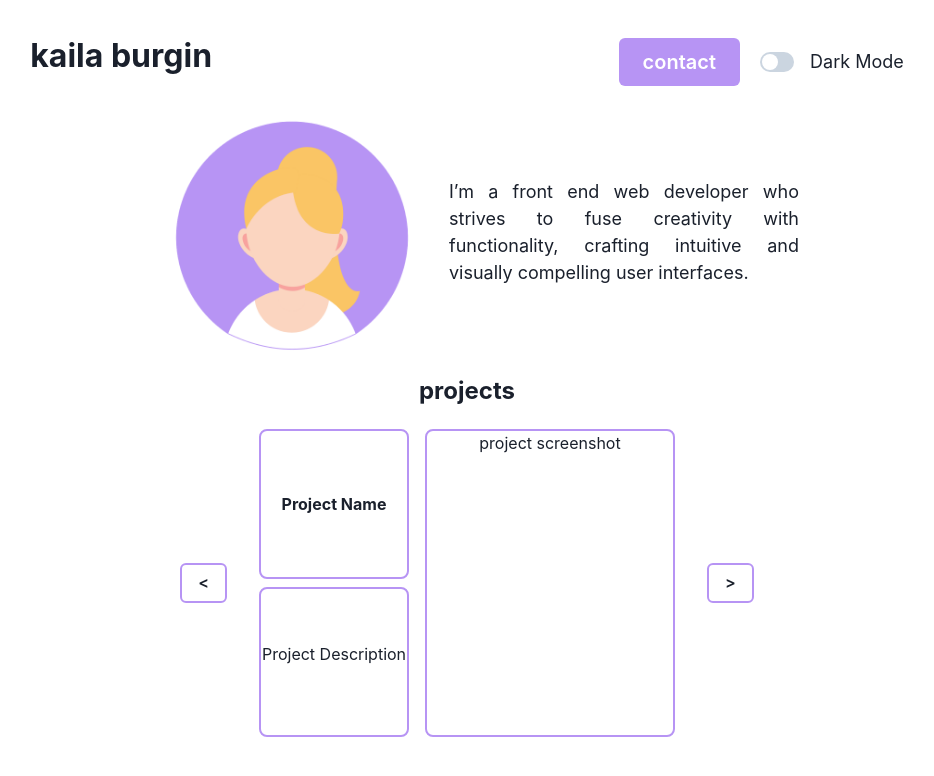
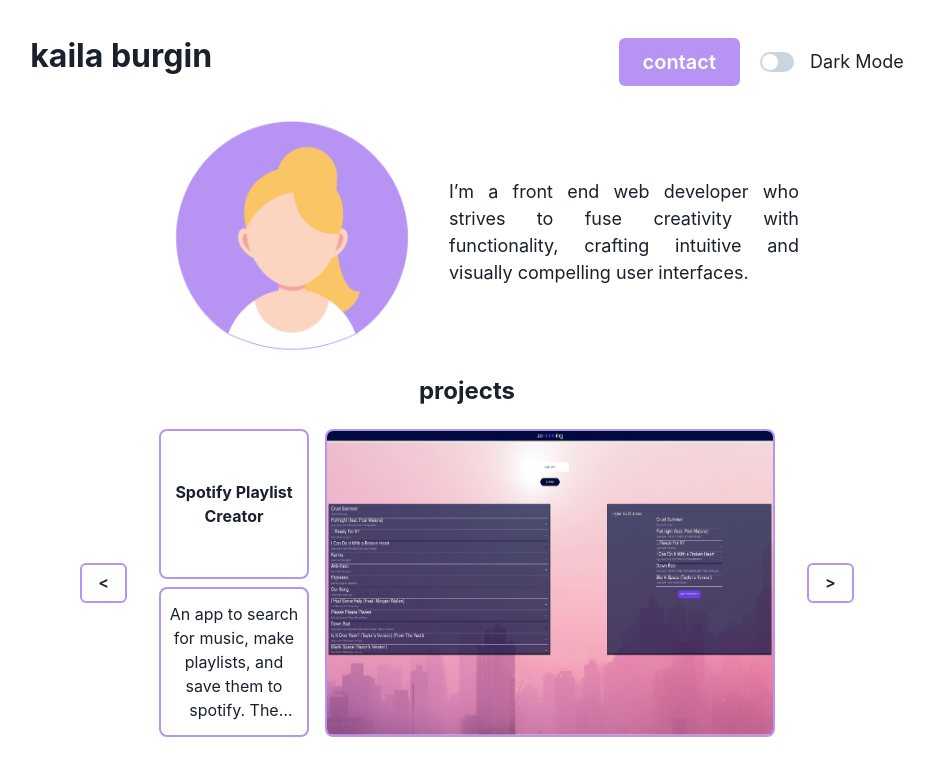
Before and after one commit to kailaburgin/portfolio, a React (Vite) app: page / in a window 1280 px wide. Shown: the top 776 px of the page, without its empty margins (173-1107 px from the left). Built offline with nearby package versions, Linux system fonts and the light colour scheme.

Commit message:
updated projectData file name, statically render a project referencing the data file

```diff
--- a/src/components/Projects.jsx
+++ b/src/components/Projects.jsx
@@ -12,8 +12,10 @@ import {
   Box,
   VStack,
   HStack,
+  Image,
+  Img,
 } from "@chakra-ui/react";
-// import projects from "projects_test";
+import obj_projects from "./projectData";
 
 const Projects = () => {
   return (
@@ -38,7 +40,7 @@ const Projects = () => {
                 justifyContent="center"
                 alignItems="center"
               >
-                <Text as="b">Project Name</Text>
+                <Text as="b">{obj_projects.spotify.name}</Text>
               </Flex>
               <Flex
                 border="solid 2px #B794F4"
@@ -48,7 +50,9 @@ const Projects = () => {
                 justifyContent="center"
                 alignItems="center"
               >
-                <Text>Project Description</Text>
+                <Text noOfLines={5} m="4px">
+                  {obj_projects.spotify.description}
+                </Text>
               </Flex>
             </VStack>
           </Hide>
@@ -56,9 +60,14 @@ const Projects = () => {
             border="solid 2px #B794F4"
             borderRadius="8px"
             h="308px"
-            w="250px"
+            w="450px"
           >
-            project screenshot
+            <Image
+              src={obj_projects.spotify.picture}
+              overflow="hidden"
+              minH="100%"
+              borderRadius="6px"
+            />
           </Box>
         </Flex>
         <Button border="solid 2px #B794F4" bg="white" ml="32px">
--- /dev/null
+++ b/src/components/projectData.js
@@ -0,0 +1,47 @@
+const obj_projects = {
+  spotify: {
+    name: "Spotify Playlist Creator",
+    description:
+      "An app to search for music, make playlists, and save them to spotify. The Spotify API is used. This project implements a search function with a section to display results and another section that shows the playlist.",
+    picture: "../../public/spotify.jpg",
+  },
+  appointments: {
+    name: "Appointment Planner",
+    description:
+      "An appointment tracking app in which you can create a list of appointments with existing contacts. This project implements forms.",
+    picture: "../",
+  },
+  videogame: {
+    name: "Video Game Discovery",
+    description:
+      "A video game search app that displays the artwork, name, platforms, and ratings for each game. The Rawg.io database API is used. This project implements a search bar, sorting filters, and a dark mode switch.",
+    picture: "../",
+  },
+};
+
+// const obj_projects = {
+//   content: {
+//     body: [
+//       {
+//         name: "Spotify Playlist Creator",
+//         description:
+//           "An app to search for music, make playlists, and save them to spotify. The Spotify API is used. This project implements a search function with a section to display results and another section that shows the playlist.",
+//         picture: "../../public/spotify.jpg",
+//       },
+//       {
+//         name: "Appointment Planner",
+//         description:
+//           "An appointment tracking app in which you can create a list of appointments with existing contacts. This project implements forms.",
+//         picture: "../",
+//       },
+//       {
+//         name: "Video Game Discovery",
+//         description:
+//           "A video game search app that displays the artwork, name, platforms, and ratings for each game. The Rawg.io database API is used. This project implements a search bar, sorting filters, and a dark mode switch.",
+//         picture: "../",
+//       },
+//     ],
+//   },
+// };
+
+export default obj_projects;
```
Also changed, not shown: public/spotify.jpg (added).
